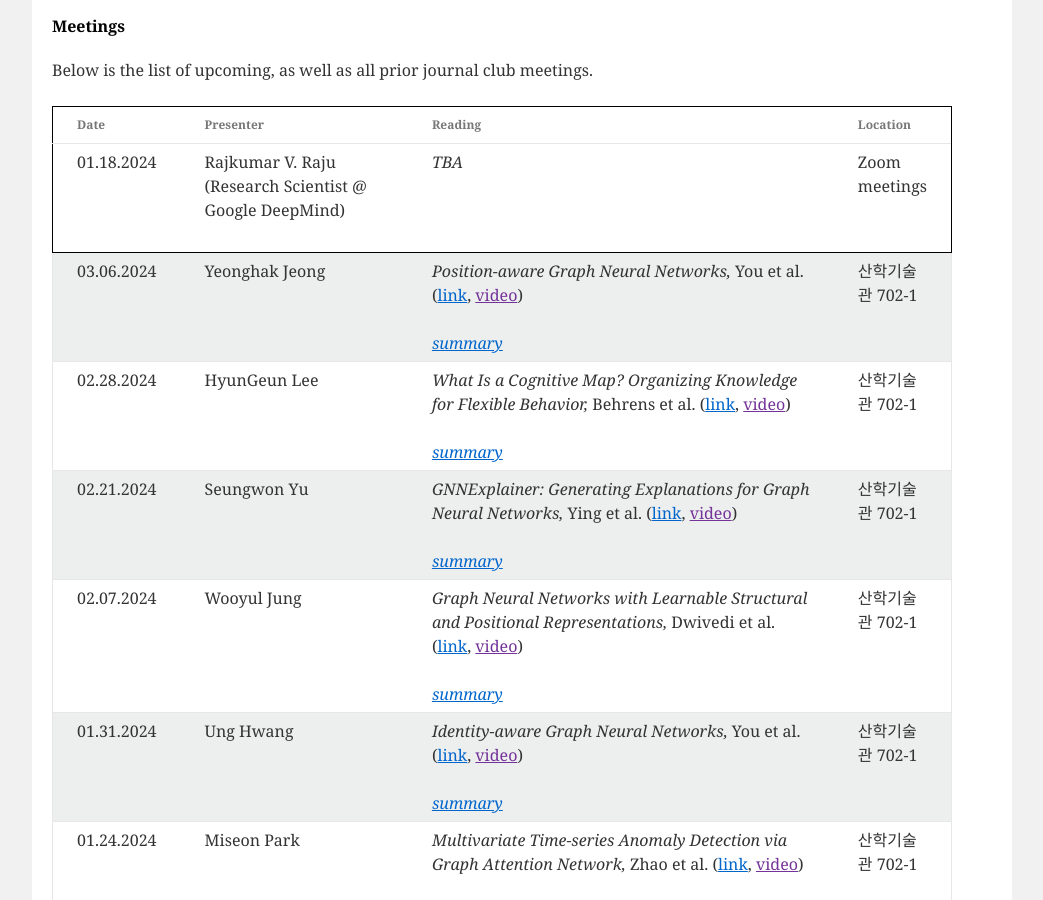
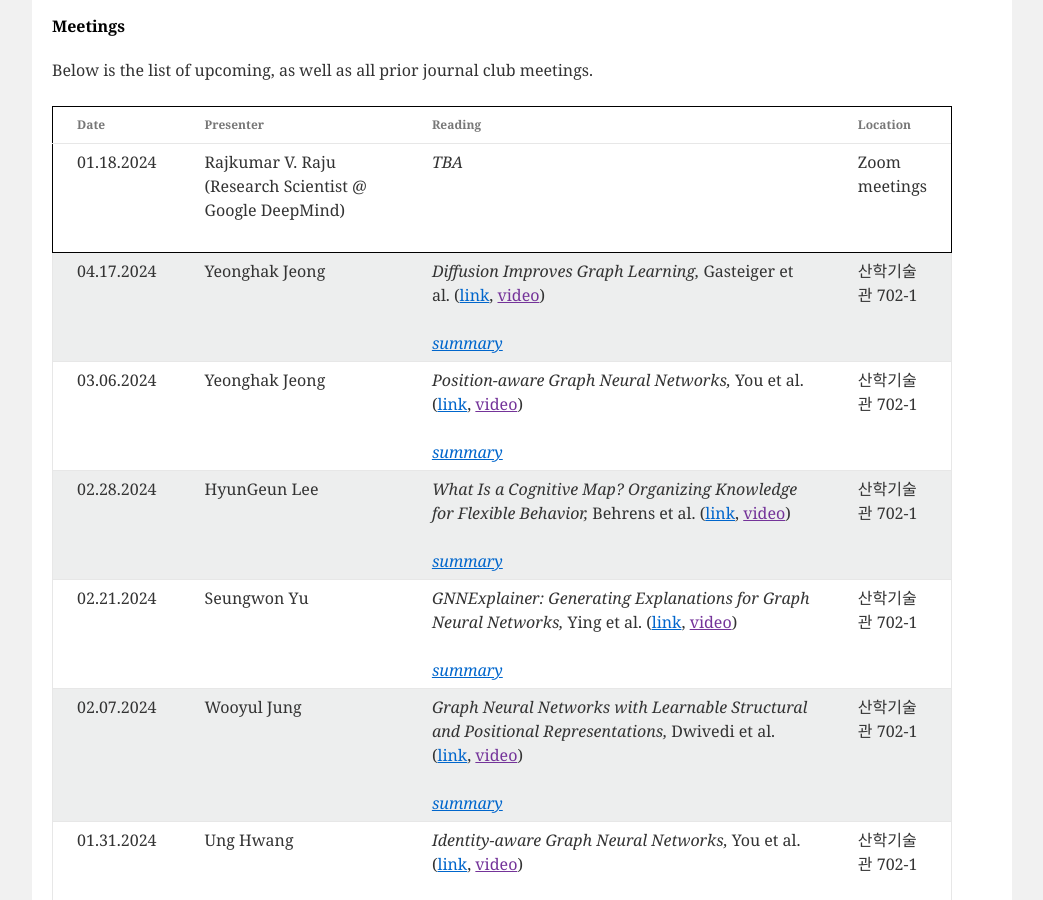
Before and after one commit to niai-lab/GraphML-JC, a Jekyll site: the page built from index.html, in a window 1280 px wide and 900 px high, scrolled down 788 px. Shown: the whole window, without its empty margins (118-1161 px from the left). Built offline with Jekyll 4.4.1, drawn with Linux system fonts in a browser that asks for light colours.

Commit message:
Update meeting_info.yml

```diff
--- a/_data/meeting_info.yml
+++ b/_data/meeting_info.yml
@@ -5,6 +5,14 @@
   url: "None"
   location: "Zoom meetings"
   summary:
+
+- presenter: Yeonghak Jeong
+  date: 04.17.2024
+  paper: "Diffusion Improves Graph Learning"
+  authors: Gasteiger et al.
+  url: https://arxiv.org/abs/1911.05485
+  location: "산학기술관 702-1"
+  summary: >
 
 - presenter: Yeonghak Jeong
   date: 03.06.2024
```
